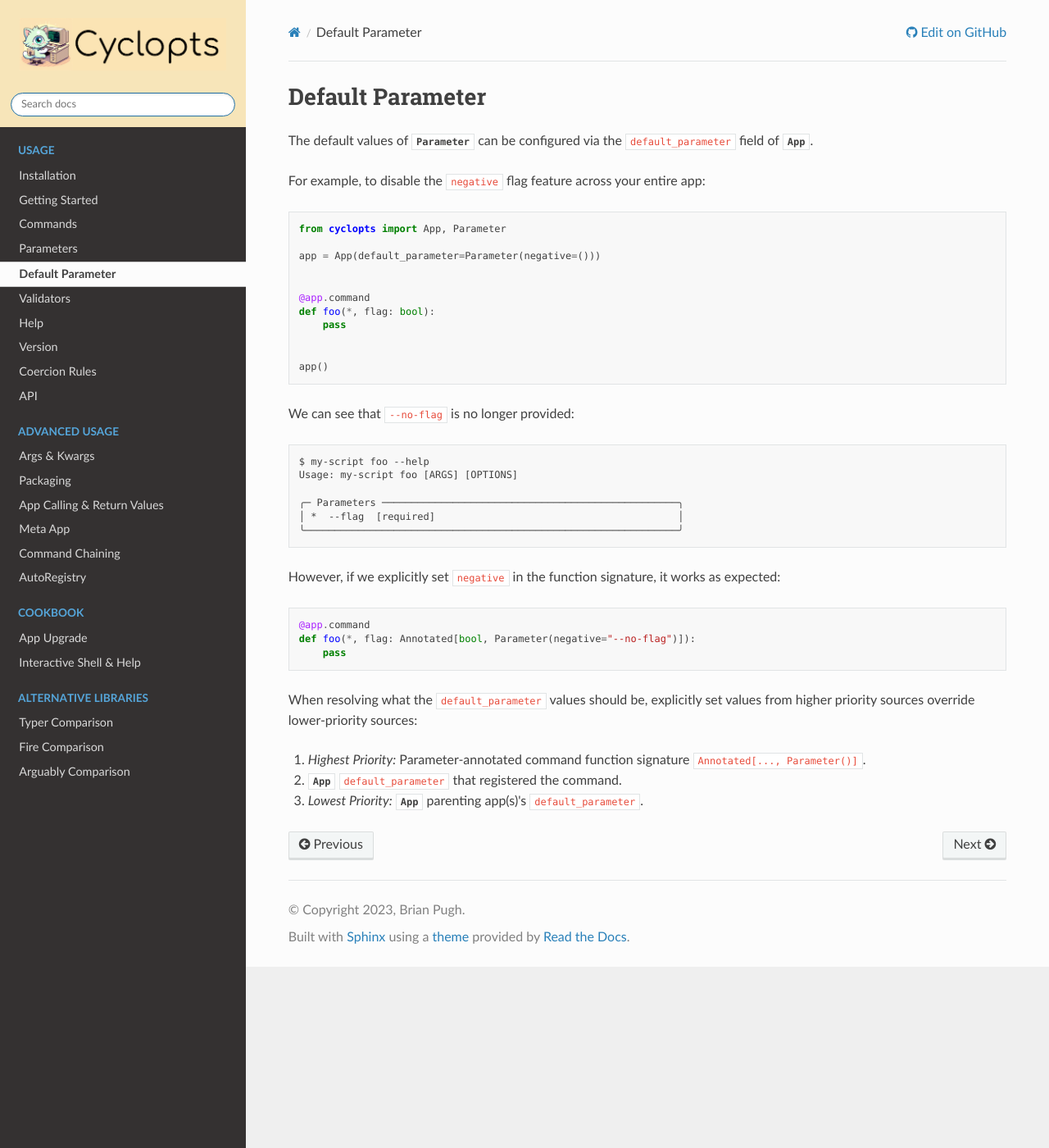
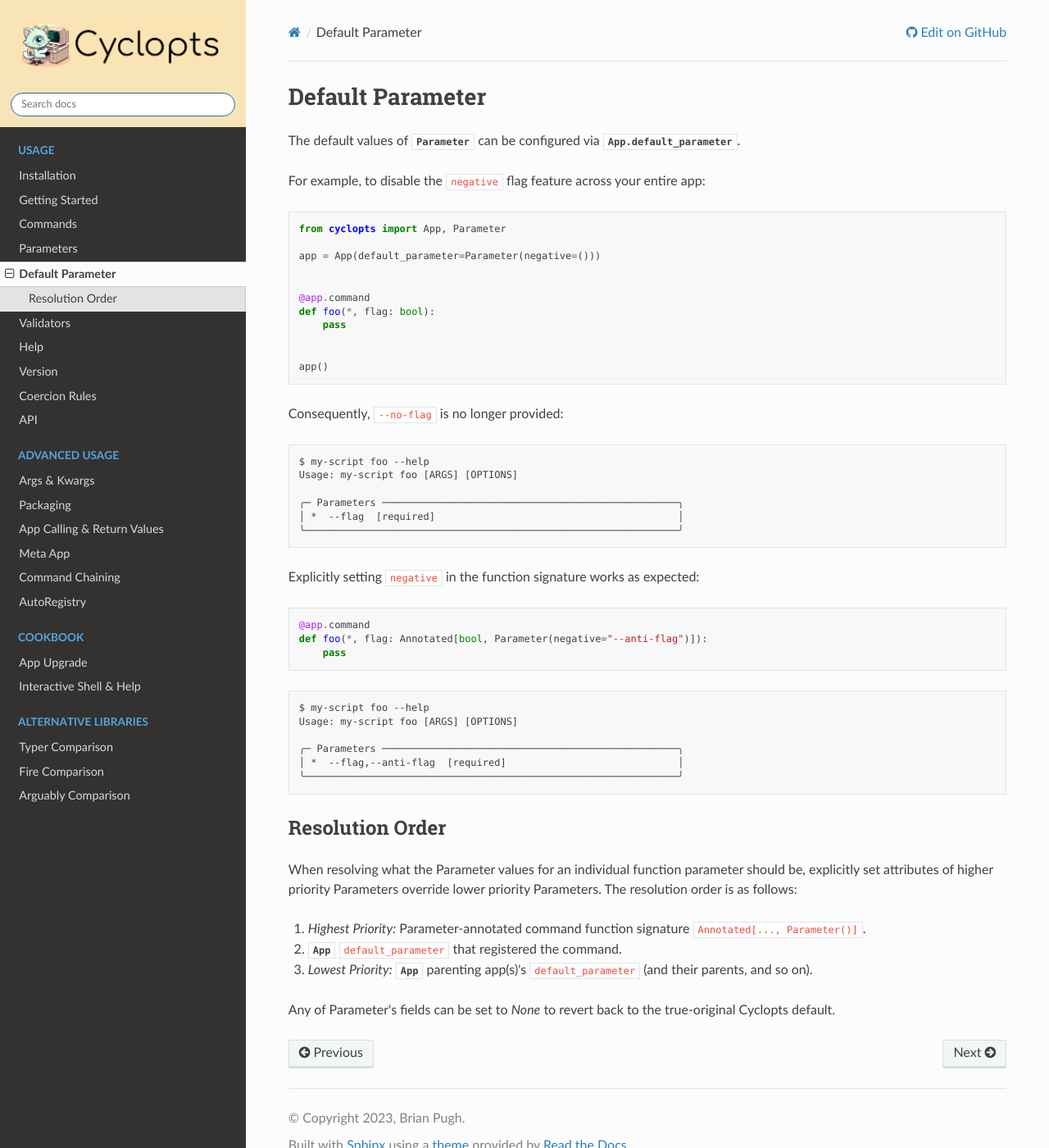
Before and after one commit to BrianPugh/cyclopts, a Sphinx documentation site: the page built from docs/source/default_parameter.rst, in a window 1280 px wide and 1400 px high. Shown: the whole window at 82% size. Built offline with Sphinx 7.4.7 and the Read the Docs theme 2.0.0, drawn with Linux system fonts in a browser that asks for light colours.

Commit message:
more docs

```diff
--- a/docs/source/api.rst
+++ b/docs/source/api.rst
@@ -5,7 +5,7 @@ API
 ===
 
 .. autoclass:: cyclopts.App
-   :members: name, default, command, version_print, help_print, interactive_shell, parse_known_args, parse_args
+   :members: name, default, default_parameter, command, version_print, help_print, interactive_shell, parse_known_args, parse_args
    :special-members: __call__, __getitem__
 
 .. autoclass:: cyclopts.Parameter
--- a/docs/source/default_parameter.rst
+++ b/docs/source/default_parameter.rst
@@ -1,7 +1,7 @@
 =================
 Default Parameter
 =================
-The default values of :class:`Parameter` can be configured via the ``default_parameter`` field of :class:`App`.
+The default values of :class:`Parameter` can be configured via :attr:`.App.default_parameter`.
 
 For example, to disable the ``negative`` flag feature across your entire app:
 
@@ -19,7 +19,7 @@ For example, to disable the ``negative`` flag feature across your entire app:
 
    app()
 
-We can see that ``--no-flag`` is no longer provided:
+Consequently, ``--no-flag`` is no longer provided:
 
 .. code-block::
 
@@ -30,18 +30,34 @@ We can see that ``--no-flag`` is no longer provided:
    │ *  --flag  [required]                                         │
    ╰───────────────────────────────────────────────────────────────╯
 
-However, if we explicitly set ``negative`` in the function signature, it works as expected:
+Explicitly setting ``negative`` in the function signature works as expected:
 
 
 .. code-block::
 
    @app.command
-   def foo(*, flag: Annotated[bool, Parameter(negative="--no-flag")]):
+   def foo(*, flag: Annotated[bool, Parameter(negative="--anti-flag")]):
        pass
 
+.. code-block::
 
-When resolving what the ``default_parameter`` values should be, explicitly set values from higher priority sources override lower-priority sources:
+   $ my-script foo --help
+   Usage: my-script foo [ARGS] [OPTIONS]
+
+   ╭─ Parameters ──────────────────────────────────────────────────╮
+   │ *  --flag,--anti-flag  [required]                             │
+   ╰───────────────────────────────────────────────────────────────╯
+
+.. _Parameter Resolution Order:
+
+----------------
+Resolution Order
+----------------
+
+When resolving what the Parameter values for an individual function parameter should be, explicitly set attributes of higher priority Parameters override lower priority Parameters. The resolution order is as follows:
 
 1. *Highest Priority:* Parameter-annotated command function signature ``Annotated[..., Parameter()]``.
 2. :class:`App` ``default_parameter`` that registered the command.
-3. *Lowest Priority:* :class:`App` parenting app(s)'s ``default_parameter``.
+3. *Lowest Priority:* :class:`App` parenting app(s)'s ``default_parameter`` (and their parents, and so on).
+
+Any of Parameter's fields can be set to `None` to revert back to the true-original Cyclopts default.
```
Also changed, not shown: docs/source/parameters.rst (+35 -0 lines), 1 other file.
